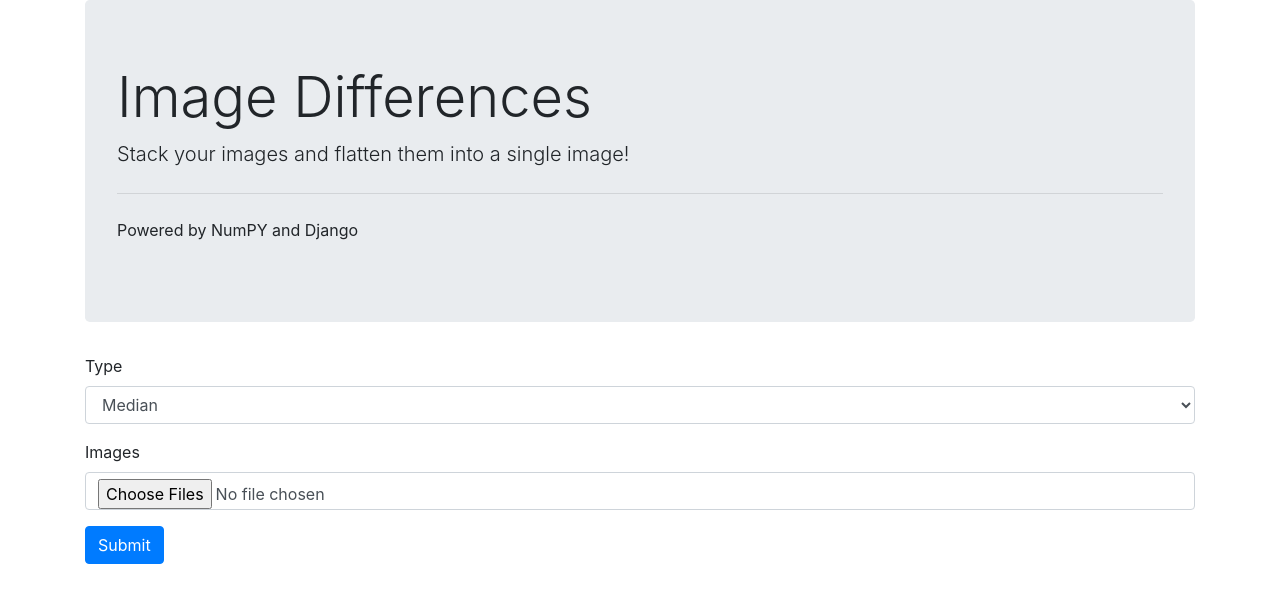
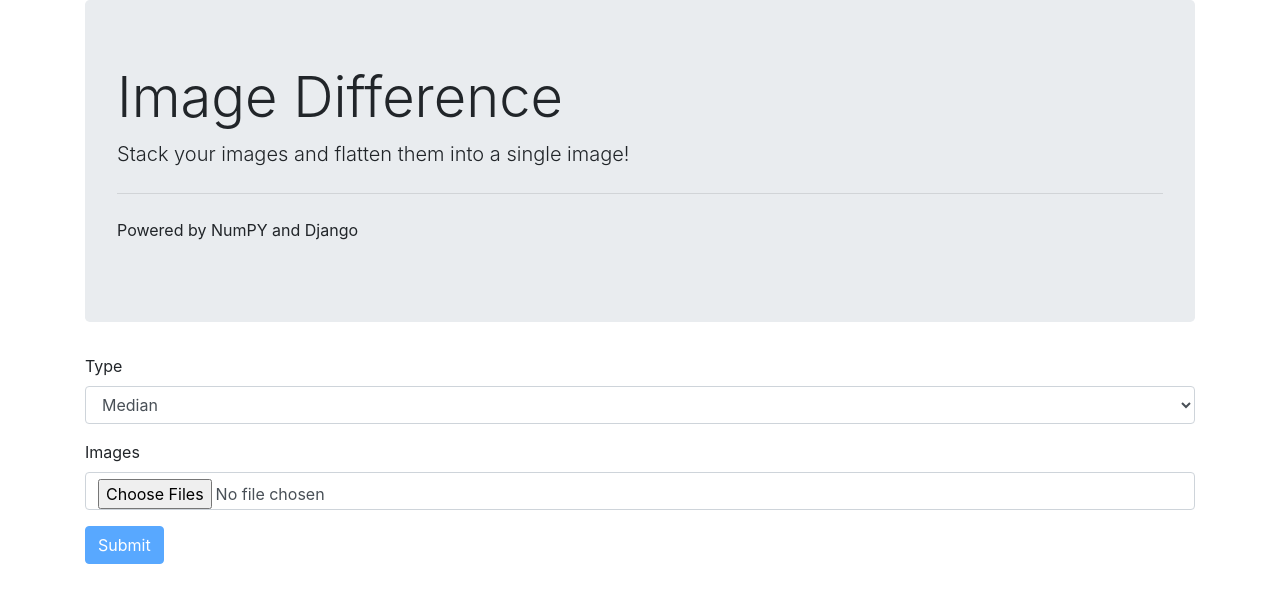
Before and after one commit to tyler71/id_django, a Django app: page / in a window 1280 px wide. Shown: the part 56-659 px from the top of the page. Run offline with Django 3.2, Linux system fonts and the light colour scheme; some libraries are stand-ins or nearby versions.

Commit message:
disable and enable submit button as needed
probably not as efficient as could be
.

```diff
--- a/app/convertimage/static/script.js
+++ b/app/convertimage/static/script.js
@@ -1,9 +1,17 @@
 const FILESELECTED = document.querySelector("#id_images").files;
 const FILES = document.querySelector("#id_images");
-const SUBMITBUTTON = document.querySelector();
+const SUBMITBUTTON = document.querySelector("#add-image-button");
+const SUBMITERRORMSG = document.querySelector("#add-image-error-message");
 
 FILES.addEventListener('change', (event) => {
-    if (FILESELECTED > 0 && FILESELECTED < 4) {
-        console.log("no good!")
+    if (FILESELECTED.length > 0 && FILESELECTED.length < 3) {
+        SUBMITBUTTON.disabled = true;
+        SUBMITBUTTON.classList.add("disabled");
+        SUBMITERRORMSG.classList.remove("d-none");
+        SUBMITERRORMSG.innerHTML = "Select 3 or more images!"
+    } else {
+        SUBMITBUTTON.disabled = false;
+        SUBMITBUTTON.classList.remove("disabled");
+        SUBMITERRORMSG.classList.add("d-none");
     }
 });
--- a/app/convertimage/templates/home.html
+++ b/app/convertimage/templates/home.html
@@ -10,7 +10,7 @@ Variables needed:
 {% block content %}
 <div class="container fluid">
   <div class="jumbotron">
-    <h1 class="display-4">Image Differences</h1>
+    <h1 class="display-4">Image Difference</h1>
     <p class="lead">Stack your images and flatten them into a single image!</p>
     <hr class="my-4">
     <p>Powered by NumPY and Django</p>
@@ -21,7 +21,8 @@ Variables needed:
     {% csrf_token %}
     {% bootstrap_form new_image_form layout='inline' %}
     {% buttons %}
-    <button type="submit" class="btn btn-primary">Submit</button>
+    <button id="add-image-button" type="submit" class="btn btn-primary" disabled>Submit</button>
+    <span id="add-image-error-message" class="d-none" style="color: red">Error message</span>
     {% endbuttons %}
   </form>
 </div>
```
